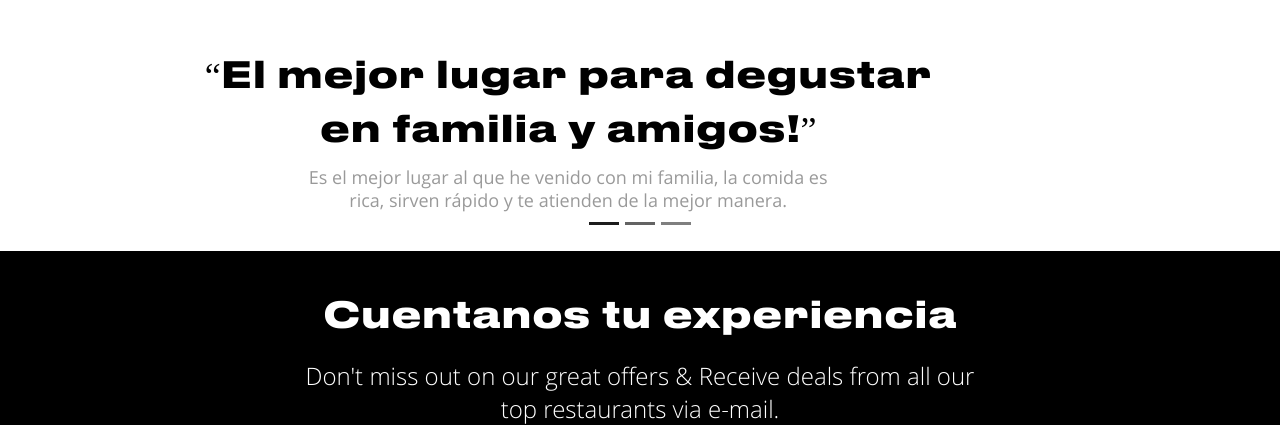
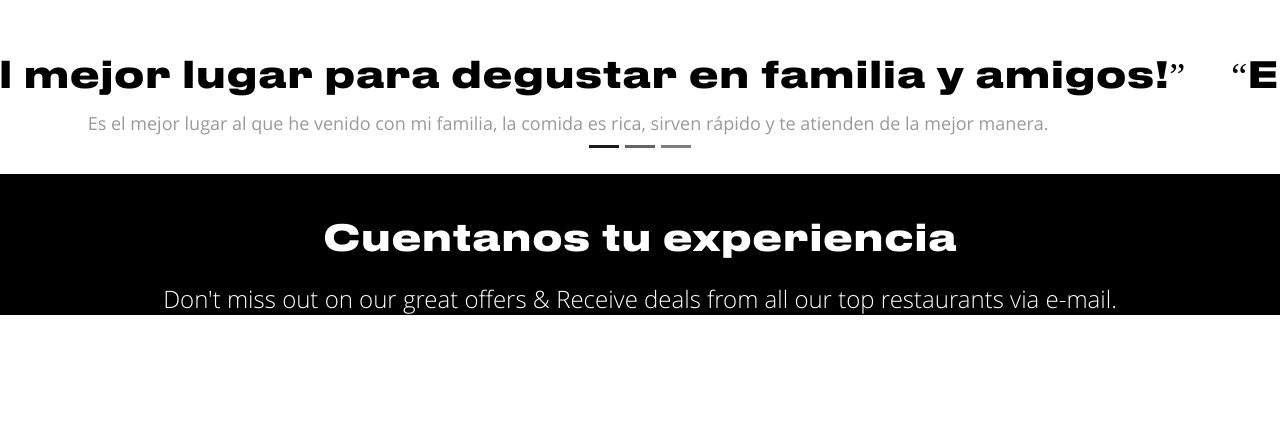
Before and after one commit to nicollevalladares/Elaniin-LandingPage, a Vue app: page / in a window 1280 px wide. Shown: the part 1890-2315 px from the top of the page. After the commit the page ends 2205 px from the top, so only its background shows below. Built offline with nearby package versions, Linux system fonts and the light colour scheme; no server answers.

Commit message:
Making style width dynamic

```diff
--- a/src/components/Comments/styles.css
+++ b/src/components/Comments/styles.css
@@ -5,14 +5,12 @@
 }
 
 .comments-header {
-    width: 634px;
     font-family: 'Druk Text Wide Bold';
     font-size: 36px;
     line-height: 36px;
 }
 
 .comments-description {
-    width: 698px;
     font-family: 'Open Sans Light';
     font-size: 24px;
     line-height: 33px;
--- a/src/components/Testimonials/styles.css
+++ b/src/components/Testimonials/styles.css
@@ -1,6 +1,5 @@
 
 .testimonial-header {
-    width: 744px;
     font-family: 'Druk Text Wide Bold';
     font-size: 36px;
     text-align: center;
@@ -8,7 +7,6 @@
 }
 
 .testimonial-description {
-    width: 549px;
     font-family: 'Open Sans Regular';
     font-size: 18px;
     line-height: 128.91%;
```
